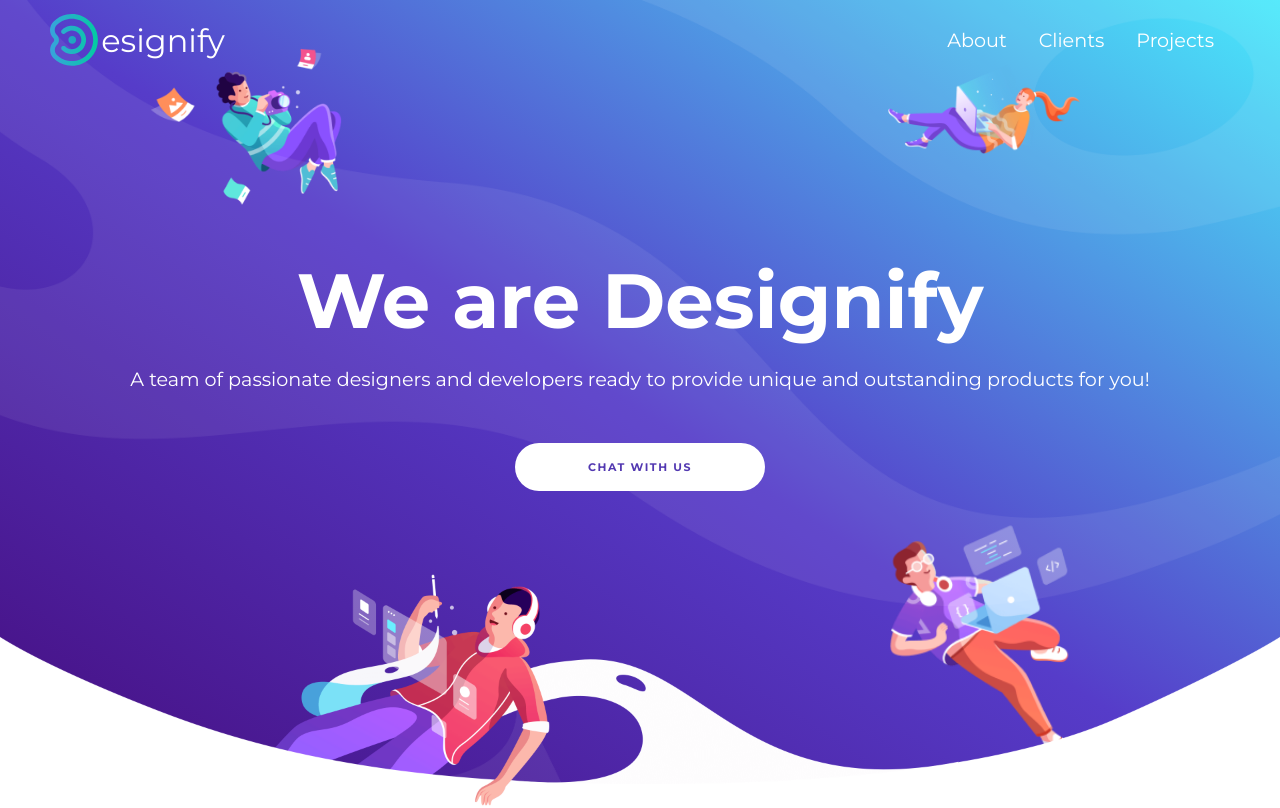
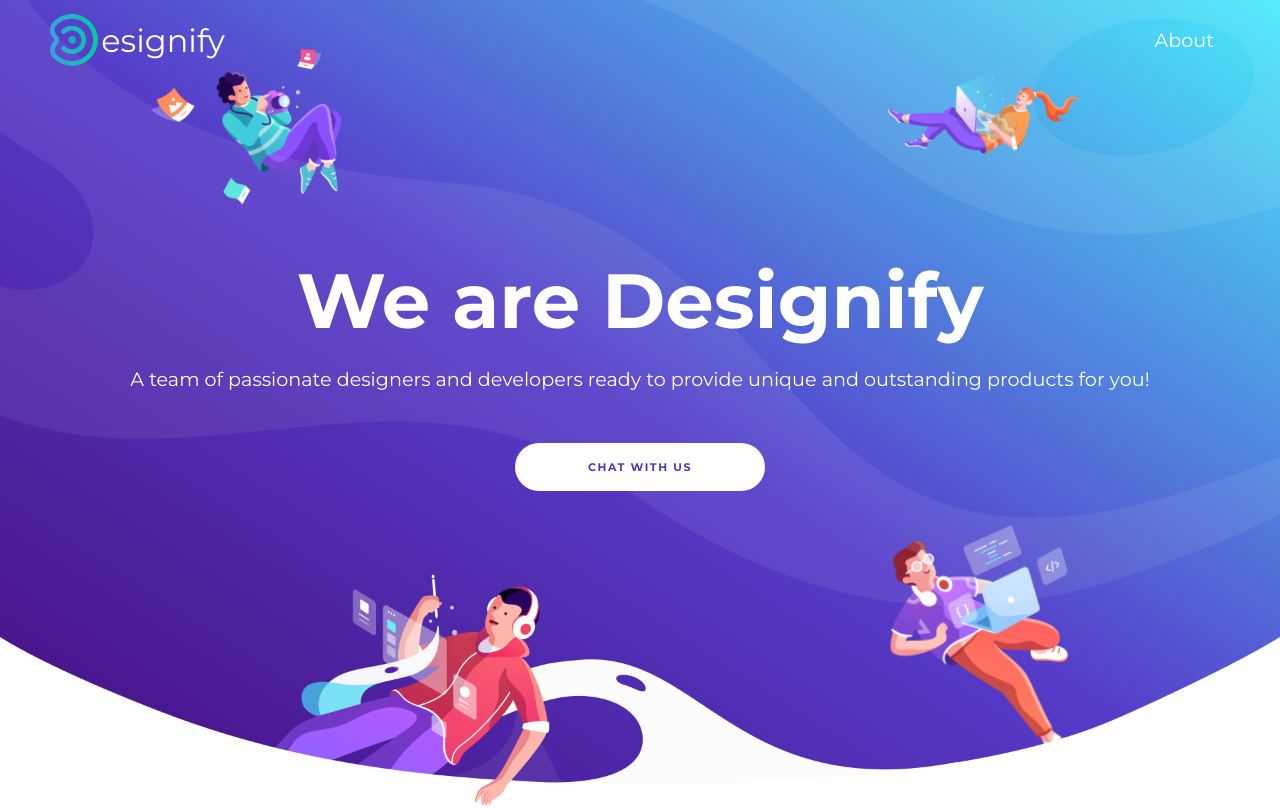
Before and after one commit to mittell/react-design-site, a React (Create React App) app: page / in a window 1280 px wide. Shown: the top 808 px of the page. Built offline with nearby package versions, Linux system fonts and the light colour scheme.

Commit message:
chore: removed data

```diff
--- a/src/data/NavbarData.js
+++ b/src/data/NavbarData.js
@@ -3,12 +3,12 @@ export const navbarData = [
 		to: 'about',
 		text: 'About',
 	},
-	{
-		to: 'clients',
-		text: 'Clients',
-	},
-	{
-		to: 'projects',
-		text: 'Projects',
-	},
+	// {
+	// 	to: 'clients',
+	// 	text: 'Clients',
+	// },
+	// {
+	// 	to: 'projects',
+	// 	text: 'Projects',
+	// },
 ];
```
